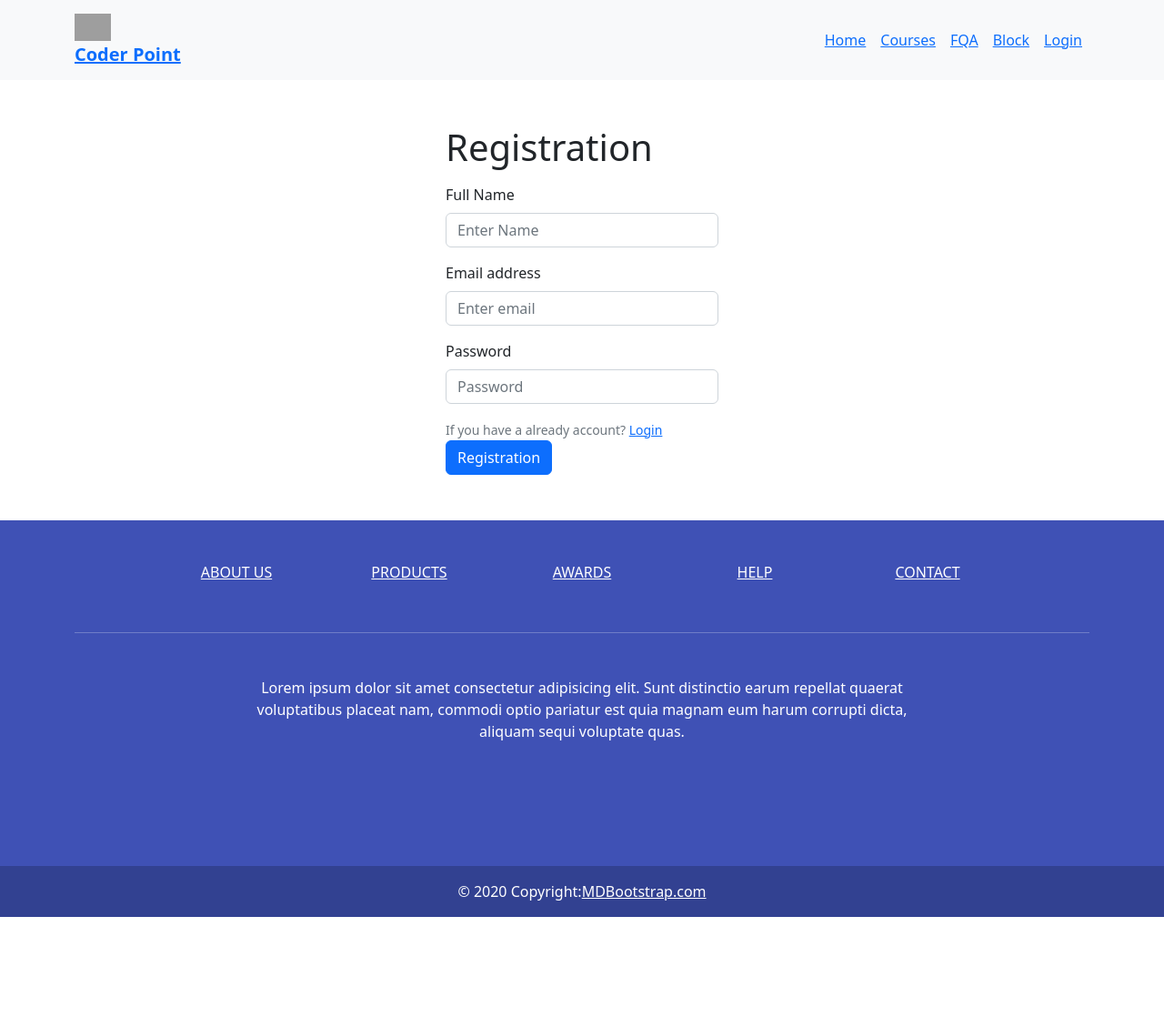
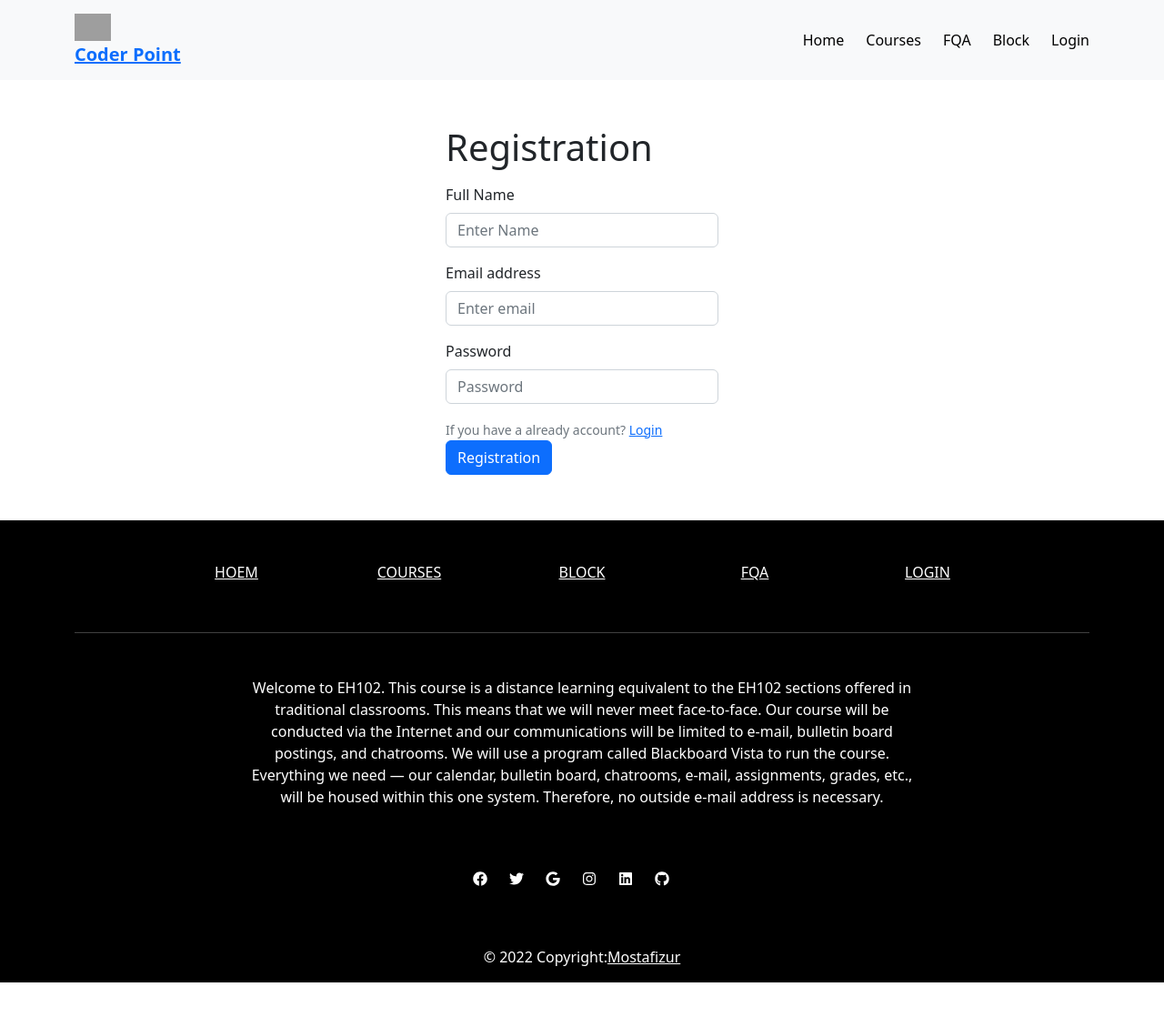
Before and after one commit to sagor-dh/Coder-Point-Client, a React (Create React App) app: page /registration in a window 1280 px wide. Shown: the top 1118 px of the page at 91% size. Before the commit the page ends 1056 px from the top, so only its background shows below. Built offline with nearby package versions, Linux system fonts and the light colour scheme; grey boxes are pictures that could not be loaded.

Commit message:
kind of firt time design end

```diff
--- a/package.json
+++ b/package.json
@@ -8,6 +8,8 @@
     "@testing-library/user-event": "^13.5.0",
     "bootstrap": "^5.2.2",
     "firebase": "^9.12.1",
+    "html2canvas": "^1.4.1",
+    "jspdf": "^2.5.1",
     "react": "^18.2.0",
     "react-bootstrap": "^2.5.0",
     "react-dom": "^18.2.0",
--- /dev/null
+++ b/src/components/CoursDetails/CoursDetails.css
@@ -0,0 +1,11 @@
+.card_details{
+    width:700px;
+    margin: auto;
+    padding: 15px;
+}
+.card_details_img{
+    width: 530px;
+    height: auto;
+    object-fit: cover;
+    margin: auto;
+}
--- a/src/components/CoursDetails/CoursDetails.js
+++ b/src/components/CoursDetails/CoursDetails.js
@@ -1,22 +1,42 @@
-import React from 'react'
+import React, { useRef } from 'react'
 import { useLoaderData } from 'react-router-dom'
 import Button from 'react-bootstrap/Button';
 import Card from 'react-bootstrap/Card';
-
+import html2canvas from 'html2canvas';
+import { jsPDF } from 'jspdf';
+import './CoursDetails.css'
 function CoursDetails() {
     const cours = useLoaderData()
-    console.log(cours)
+    const printRef = useRef()
+
+    const handleDownloadPdf = async () => {
+        const element = printRef.current;
+        const canvas = await html2canvas(element);
+        const data = canvas.toDataURL('image/png');
+
+        const pdf = new jsPDF();
+        const imgProperties = pdf.getImageProperties(data);
+        const pdfWidth = pdf.internal.pageSize.getWidth();
+        const pdfHeight =
+            (imgProperties.height * pdfWidth) / imgProperties.width;
+
+        pdf.addImage(data, 'PNG', 0, 0, pdfWidth, pdfHeight);
+        pdf.save('print.pdf');
+    };
+
     return (
-        <div>
-            <Card>
-                <Card.Img variant="top" src={cours.img} />
+        <div className='container'>
+            <Card className='card_details'>
+                <Card.Img className='card_details_img' variant="top" src={cours.img} />
                 <Card.Body>
-                    <Card.Title>{cours.name}</Card.Title>
-                    <Card.Text>{cours.details}</Card.Text>
-                    <Card.Text>{cours.price}</Card.Text>
-                    <Card.Text>{cours.duration}</Card.Text>
-                    <Button variant="primary">Add To Cart</Button>
-                    <Button variant="primary">Downlode PDF</Button>
+                    <div ref={printRef}>
+                        <Card.Title className="fs-3 fw-blod">{cours.name}</Card.Title>
+                        <Card.Text>{cours.detalis}</Card.Text>
+                        <Card.Text className='mb-0 mt-4'><b>Duration:</b> <small>{cours.duration}</small></Card.Text>
+                        <Card.Text><b>Price:</b> <small>${cours.price}</small></Card.Text>
+                    </div>
+                    <Button variant="primary" className='mt-4'>Add To Cart</Button>
+                    <Button variant="primary" className='mt-4 ms-4' onClick={handleDownloadPdf}>Downlode PDF</Button>
                 </Card.Body>
             </Card>
         </div>
--- a/src/components/Courses/Courses.js
+++ b/src/components/Courses/Courses.js
@@ -1,24 +1,26 @@
 import React from 'react'
 import { NavLink, useLoaderData } from 'react-router-dom'
-
+import CoursesCards from '../CoursesCards/CoursesCards';
 import './Courses.css'
 
-import CoursesCards from '../CoursesCards/CoursesCards';
 function Courses() {
     const courses = useLoaderData()
+
     return (
-        <div className='container'>
+        <div className='container mt-5'>
             <div className="row">
-                <div className='col-lg-3'>
-                    {courses.map(({id, name}) => <p key={id}><NavLink className='' to={`/details/${id}`}>{name}</NavLink></p> )}
+                <div className='col-lg-3 '>
+                    <h3 className='fw-bold mb-4'>Courses Category</h3>
+                    {courses.map(({ id, name }) => <p key={id}><NavLink className='text-decoration-none ' to={`/details/${id}`}>{name}</NavLink></p>)}
                 </div>
 
-                <div className='col-lg-9'>
+                <div className='col-lg-9 '>
+                    <h3 className='fw-bold mb-4'>Courses</h3>
                     <div className='row'>
                         {courses.map(cours => {
                             return (
-                                <div className='col-md-4 mb-4'>
-                                    <CoursesCards key={cours.id} cours={cours} />
+                                <div key={cours.id} className='col-md-4 mb-4'>
+                                    <CoursesCards cours={cours} />
                                 </div>
                             )
                         })}
--- a/src/components/CoursesCards/CoursesCards.js
+++ b/src/components/CoursesCards/CoursesCards.js
@@ -5,26 +5,27 @@ import './CoursesCards.css'
 import { Link } from 'react-router-dom';
 
 function CoursesCards({ cours }) {
-    const {id, name, img, price, duration } = cours
+    const { id, name, img, price, duration, detalis } = cours
     return (
         <div>
             <div className='card_container position-relative'>
                 <Card className='front_side h-100'>
-                    <Card.Img className='card_img' variant="top" src={img} />
+                    <Card.Img className='card_img p-4' variant="top" src={img} />
                     <Card.Body>
-                        <Card.Title>{name}</Card.Title>
-                        <Card.Text>Duration: {duration}</Card.Text>
-                        <b>Price: ${price}</b>
+                        <Card.Title className="fs-3 fw-blod">{name}</Card.Title>
+                        <Card.Text className='mb-0 mt-4'><b>Duration:</b> <small>{duration}</small></Card.Text>
+                        <Card.Text><b>Price:</b> <small>${price}</small></Card.Text>
                     </Card.Body>
                 </Card>
                 <Card className='h-100 position-absolute top-0 back_side'>
-                    <Card.Body>
-                        <Card.Text>
-                            Some quick example text to build on the card title and make up the
-                            bulk of the card's content.
-                        </Card.Text>
-                        <Button>Add to Cart</Button>
-                        <Link to={`/details/${id}`}>Details</Link>
+                    <Card.Body className="d-flex justify-content-center align-items-center flex-column text-center">
+                        <Card.Text>{detalis.length > 100 ? <span>{detalis.slice(0,100) + '...'}</span>: <span>{detalis}</span>}</Card.Text>
+                        <div>
+                            <Button className='me-2' variant="info">Add to Cart</Button>
+                            <Button className='ms-2' variant="outline-info">
+                                <Link className='text-black text-decoration-none ' to={`/details/${id}`}>Details</Link>
+                            </Button>
+                        </div>
                     </Card.Body>
                 </Card>
             </div>
--- /dev/null
+++ b/src/components/ErrorPage/ErrorPage.js
@@ -0,0 +1,17 @@
+import React from 'react'
+import { useRouteError } from 'react-router-dom'
+
+function ErrorPage() {
+    const error = useRouteError()
+  return (
+    <div className='min-vh-100 h-100 min-vw-100 w-100 d-flex justify-content-center align-items-center'>
+        <div className='text-center'>
+            <h1>Opps </h1>
+            <p>Sorry! an unexpected error has occurred</p>
+            <i>{error.statusText || error.message}</i>
+        </div>
+    </div>
+  )
+}
+
+export default ErrorPage
--- a/src/components/Footer/Footer.js
+++ b/src/components/Footer/Footer.js
@@ -1,12 +1,12 @@
 import React from 'react'
 import { Link } from 'react-router-dom'
-
+import { FaGoogle, FaGithub, FaLinkedin, FaInstagram, FaTwitter, FaFacebook } from "react-icons/fa";
 function Footer() {
     return (
         <div>
             <div className=" my-5">
 
-                <footer className="text-center text-white" style={{backgroundColor: "#3f51b5"}}>
+                <footer className="text-center text-white bg-black" >
 
                     <div className="container">
 
@@ -16,7 +16,7 @@ function Footer() {
 
                                 <div className="col-md-2">
                                     <h6 className="text-uppercase font-weight-bold">
-                                        <Link to='/' className="text-white">About us</Link>
+                                        <Link to='/' className="text-white">Hoem</Link>
                                     </h6>
                                 </div>
 
@@ -24,7 +24,7 @@ function Footer() {
 
                                 <div className="col-md-2">
                                     <h6 className="text-uppercase font-weight-bold">
-                                        <Link to='/' className="text-white">Products</Link>
+                                        <Link to='/courses' className="text-white">Courses</Link>
                                     </h6>
                                 </div>
 
@@ -32,7 +32,7 @@ function Footer() {
 
                                 <div className="col-md-2">
                                     <h6 className="text-uppercase font-weight-bold">
-                                        <Link to='/' className="text-white">Awards</Link>
+                                        <Link to='/block' className="text-white">Block</Link>
                                     </h6>
                                 </div>
 
@@ -40,7 +40,7 @@ function Footer() {
 
                                 <div className="col-md-2">
                                     <h6 className="text-uppercase font-weight-bold">
-                                        <Link to='/' className="text-white">Help</Link>
+                                        <Link to='/fqa' className="text-white">FQA</Link>
                                     </h6>
                                 </div>
 
@@ -48,7 +48,7 @@ function Footer() {
 
                                 <div className="col-md-2">
                                     <h6 className="text-uppercase font-weight-bold">
-                                        <Link to='/' className="text-white">Contact</Link>
+                                        <Link to='/login' className="text-white">Login</Link>
                                     </h6>
                                 </div>
 
@@ -64,10 +64,11 @@ function Footer() {
                             <div className="row d-flex justify-content-center">
                                 <div className="col-lg-8">
                                     <p>
-                                        Lorem ipsum dolor sit amet consectetur adipisicing elit. Sunt
-                                        distinctio earum repellat quaerat voluptatibus placeat nam,
-                                        commodi optio pariatur est quia magnam eum harum corrupti
-                                        dicta, aliquam sequi voluptate quas.
+                                        Welcome to EH102. This course is a distance learning equivalent to the EH102 sections offered in traditional classrooms.
+                                        This means that we will never meet face-to-face. Our course will be conducted via the Internet and our communications
+                                        will be limited to e-mail, bulletin board postings, and chatrooms. We will use a program called Blackboard Vista to run the
+                                        course. Everything we need — our calendar, bulletin board, chatrooms, e-mail, assignments, grades, etc., will be housed
+                                        within this one system. Therefore, no outside e-mail address is necessary.
                                     </p>
                                 </div>
                             </div>
@@ -77,22 +78,22 @@ function Footer() {
 
                         <section className="text-center mb-5">
                             <Link href="" className="text-white me-4">
-                                <i className="fab fa-facebook-f"></i>
+                                <FaFacebook />
                             </Link>
                             <Link href="" className="text-white me-4">
-                                <i className="fab fa-twitter"></i>
+                                <FaTwitter />
                             </Link>
                             <Link href="" className="text-white me-4">
-                                <i className="fab fa-google"></i>
+                                <FaGoogle />
                             </Link>
                             <Link href="" className="text-white me-4">
-                                <i className="fab fa-instagram"></i>
+                                <FaInstagram />
                             </Link>
                             <Link href="" className="text-white me-4">
-                                <i className="fab fa-linkedin"></i>
+                                <FaLinkedin />
                             </Link>
                             <Link href="" className="text-white me-4">
-                                <i className="fab fa-github"></i>
+                                <FaGithub />
                             </Link>
                         </section>
 
@@ -100,10 +101,10 @@ function Footer() {
 
 
 
-                    <div className="text-center p-3" style={{backgroundColor: "rgba(0, 0, 0, 0.2)"}}>
-                        © 2020 Copyright:
-                        <Link className="text-white" href="https://mdbootstrap.com/"
-                        >MDBootstrap.com</Link>
+                    <div className="text-center p-3">
+                        © 2022 Copyright:
+                        <Link className="text-white" to="/"
+                        >Mostafizur</Link>
                     </div>
 
                 </footer>
--- a/src/components/Header/Header.js
+++ b/src/components/Header/Header.js
@@ -19,21 +19,15 @@ function Header() {
                     <Navbar.Toggle aria-controls="basic-navbar-nav" />
                     <Navbar.Collapse id="basic-navbar-nav">
                         <Nav className="ms-auto">
-                            <Nav.Link>
-                                <NavLink to='/'>Home</NavLink>
-                            </Nav.Link>
-                            <Nav.Link>
-                                <NavLink to='/courses'>Courses</NavLink>
-                            </Nav.Link>
-                            <Nav.Link>
-                                <NavLink to='/fqa'>FQA</NavLink>
-                            </Nav.Link>
-                            <Nav.Link>
-                                <NavLink to='/block'>Block</NavLink>
-                            </Nav.Link>
-                            <Nav.Link>
-                                <NavLink to='/login'>Login</NavLink>
-                            </Nav.Link>
+                            <NavLink className={({isActive}) => isActive ? 'text-decoration-none text-primary me-4': 'text-decoration-none text-black me-4'} to='/'>Home</NavLink>
+
+                            <NavLink className={({isActive}) => isActive ? 'text-decoration-none text-primary me-4': 'text-decoration-none text-black me-4'} to='/courses'>Courses</NavLink>
+
+                            <NavLink className={({isActive}) => isActive ? 'text-decoration-none text-primary me-4': 'text-decoration-none text-black me-4'} to='/fqa'>FQA</NavLink>
+
+                            <NavLink className={({isActive}) => isActive ? 'text-decoration-none text-primary me-4': 'text-decoration-none text-black me-4'} to='/block'>Block</NavLink>
+
+                            <NavLink className={({isActive}) => isActive ? 'text-decoration-none text-primary': 'text-decoration-none text-black'} to='/login'>Login</NavLink>
                         </Nav>
                     </Navbar.Collapse>
                 </Container>
--- a/src/routes/Router.js
+++ b/src/routes/Router.js
@@ -1,6 +1,7 @@
 import { createBrowserRouter } from "react-router-dom";
 import CoursDetails from "../components/CoursDetails/CoursDetails";
 import Courses from "../components/Courses/Courses";
+import ErrorPage from "../components/ErrorPage/ErrorPage";
 // import Courses from "../components/Courses/Courses";
 import Home from "../components/Home/Home";
 import Login from "../components/Login/Login";
@@ -11,6 +12,7 @@ export const router = createBrowserRouter([
     {
         path:'/',
         element:<Main/>,
+        errorElement:<ErrorPage/>,
         children:[
             {
                 path:'/',
```
Also changed, not shown: 1 other file (tests, documents, lock files or other folders).
